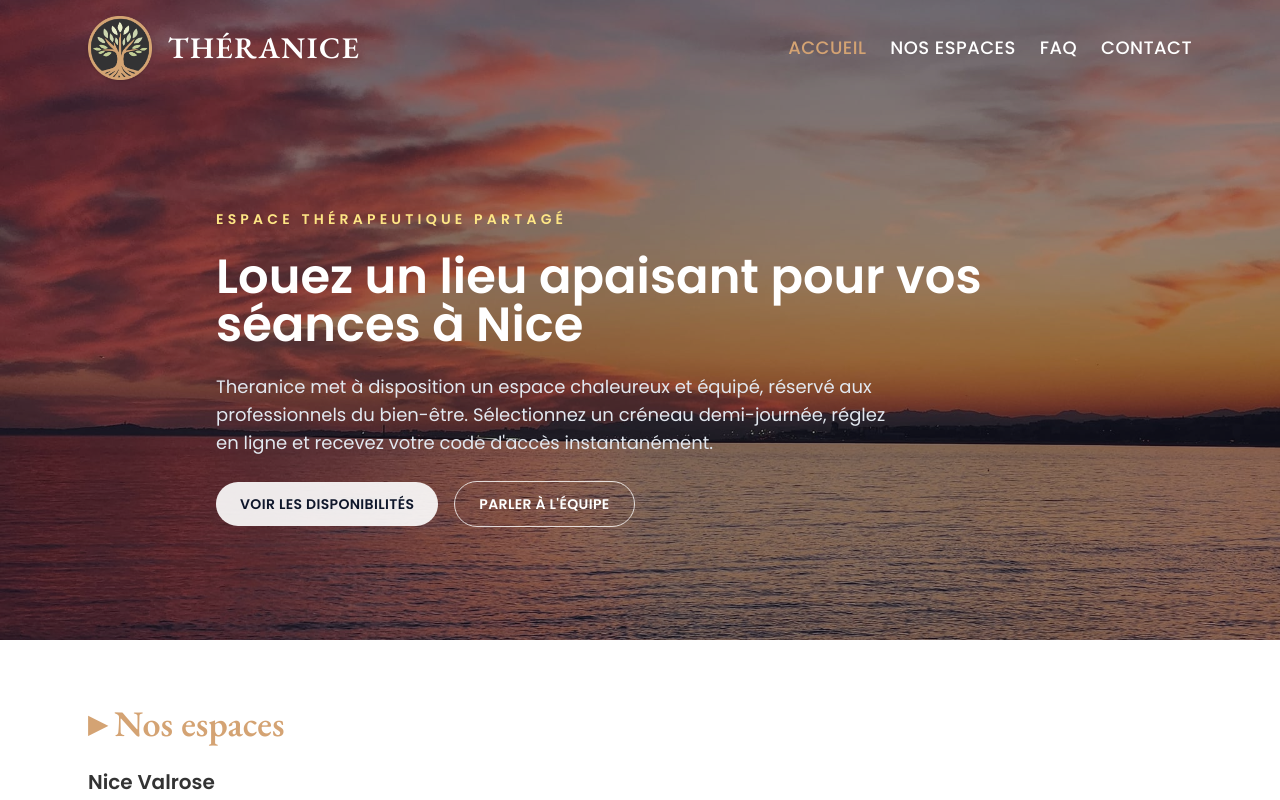
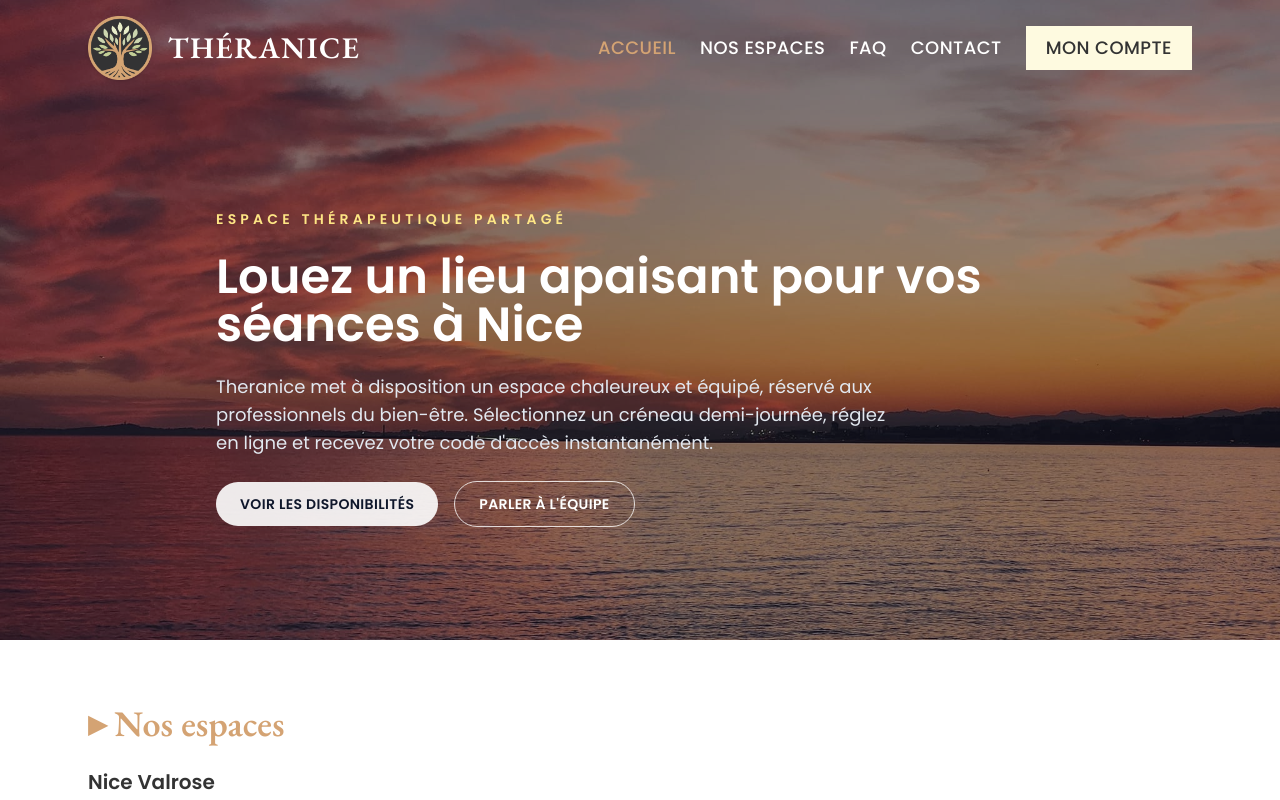
Before and after one commit to Gauzoo/theranice-app, a Next.js app: page / in a window 1280 px wide. Shown: the top 800 px of the page. Built offline with nearby package versions, Linux system fonts and the light colour scheme.

Commit message:
avant account1

```diff
--- a/src/components/SiteHeader.tsx
+++ b/src/components/SiteHeader.tsx
@@ -158,8 +158,10 @@ export default function SiteHeader() {
           </span>
         </div>
 
-        {/* Menu desktop - masqué en mobile */}
-        <nav className="hidden lg:block">
+        {/* Navigation + Bouton Mon compte regroupés */}
+        <div className="hidden lg:flex items-center gap-6">
+          {/* Menu desktop */}
+          <nav>
             <ul className="flex items-center gap-6 text-lg font-medium uppercase tracking-wide">
               {NAV_LINKS.map((link) => {
                 // Vérifie si ce lien correspond à la section active (seulement côté client)
@@ -192,6 +194,19 @@ export default function SiteHeader() {
               })}
             </ul>
           </nav>
+
+          {/* Bouton Mon compte - style rectangulaire */}
+          <Link
+            href="/compte"
+            className={`px-5 py-2 text-lg font-medium uppercase tracking-wide transition-colors duration-200 ${
+              isScrolled
+                ? "bg-[#D4A373] text-white hover:bg-[#c49363]"
+                : "bg-[#FEFAE0] text-[#333333] hover:bg-[#D4A373]"
+            }`}
+          >
+            Mon compte
+          </Link>
+        </div>
 
         {/* Bouton hamburger - visible seulement en mobile */}
         <button
@@ -251,6 +266,14 @@ export default function SiteHeader() {
                 </Link>
               );
             })}
+            {/* Bouton Mon compte dans le menu mobile */}
+            <Link
+              href="/compte"
+              onClick={() => setIsMobileMenuOpen(false)}
+              className="text-lg font-medium uppercase tracking-wide transition-colors duration-200 text-[#333333] hover:text-[#D4A373]"
+            >
+              Mon compte
+            </Link>
           </nav>
         </div>
 
```
Lines whose indentation alone changed are shown as unchanged.
